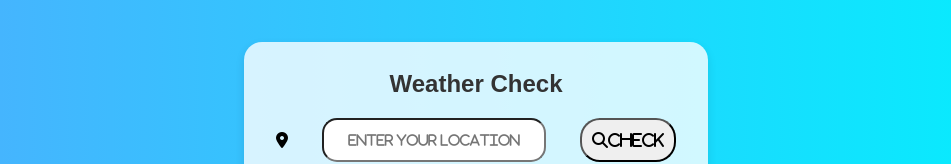
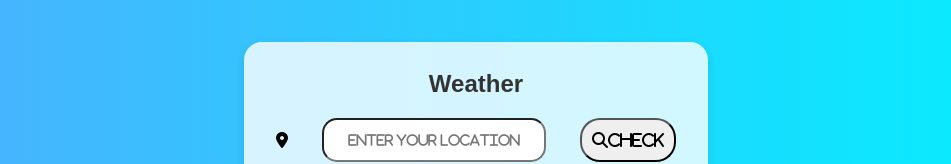
Before and after one commit to matan2869/myWeather, a plain HTML site: page index.html in a window 1280 px wide. Shown: the part 242-406 px from the top of the page, without its empty margins (164-1115 px from the left). Drawn offline with Linux system fonts and the light colour scheme.

Commit message:
Update index.html

```diff
--- a/index.html
+++ b/index.html
@@ -8,7 +8,7 @@
 </head>
 <body>
     <div class="container">
-        <h2 class="title">Weather Check</h2>
+        <h2 class="title">Weather</h2>
         <div class="search-box">
             <i class="fa-solid fa-location-dot"></i>
             <input type="text" placeholder="Enter Your Location" class="fa-solid fa-location-dot">
```
